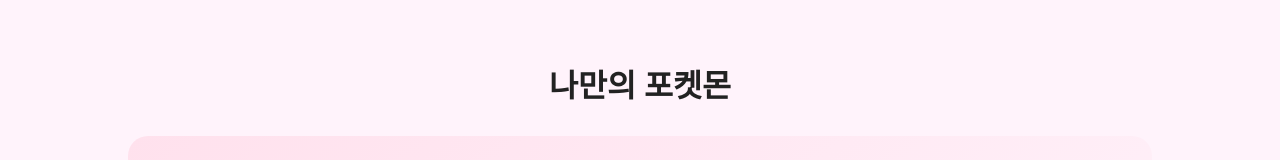
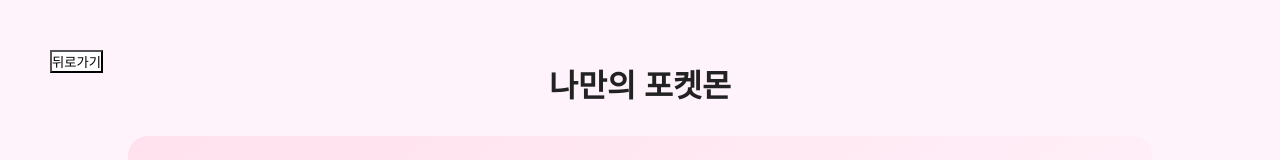
Before and after one commit to Noonsae/SecondReactProject, a React (Vite) app: page /dex in a window 1280 px wide. Shown: the top 160 px of the page. Built offline with nearby package versions, Linux system fonts and the light colour scheme.

Commit message:
📝홈으로 돌아가는 버튼 구현 단계

```diff
--- a/src/pages/Dex.jsx
+++ b/src/pages/Dex.jsx
@@ -3,6 +3,7 @@
 import { mockData } from "../assets/data/mockData";
 import { useState } from "react";
 import { StyledDexWrap } from "../styledComponent/DexStyles/StyledDexWrap";
+import {StyledGoToBackBtn} from "../styledComponent/DexStyles/StyledDashBoard/StyledGoToBackBtn";
 
 const Dex = () => {
   const [selectedPokemon, setSelectedPokemon] = useState("");
@@ -22,6 +23,7 @@
 
   return (
     <StyledDexWrap>
+      <StyledGoToBackBtn>뒤로가기</StyledGoToBackBtn>
       <Dashboard
         mockData={mockData}
         handleSelectPokemon={handleSelectPokemon}
--- /dev/null
+++ b/src/styledComponent/DexStyles/StyledDashBoard/StyledGoToBackBtn.jsx
@@ -0,0 +1,9 @@
+import styled from "styled-components";
+
+export const StyledGoToBackBtn = styled.button`
+  display: block;
+  background-color: #fff;
+  position: absolute;
+  left: 50px;
+  top: 50px;
+`
```
